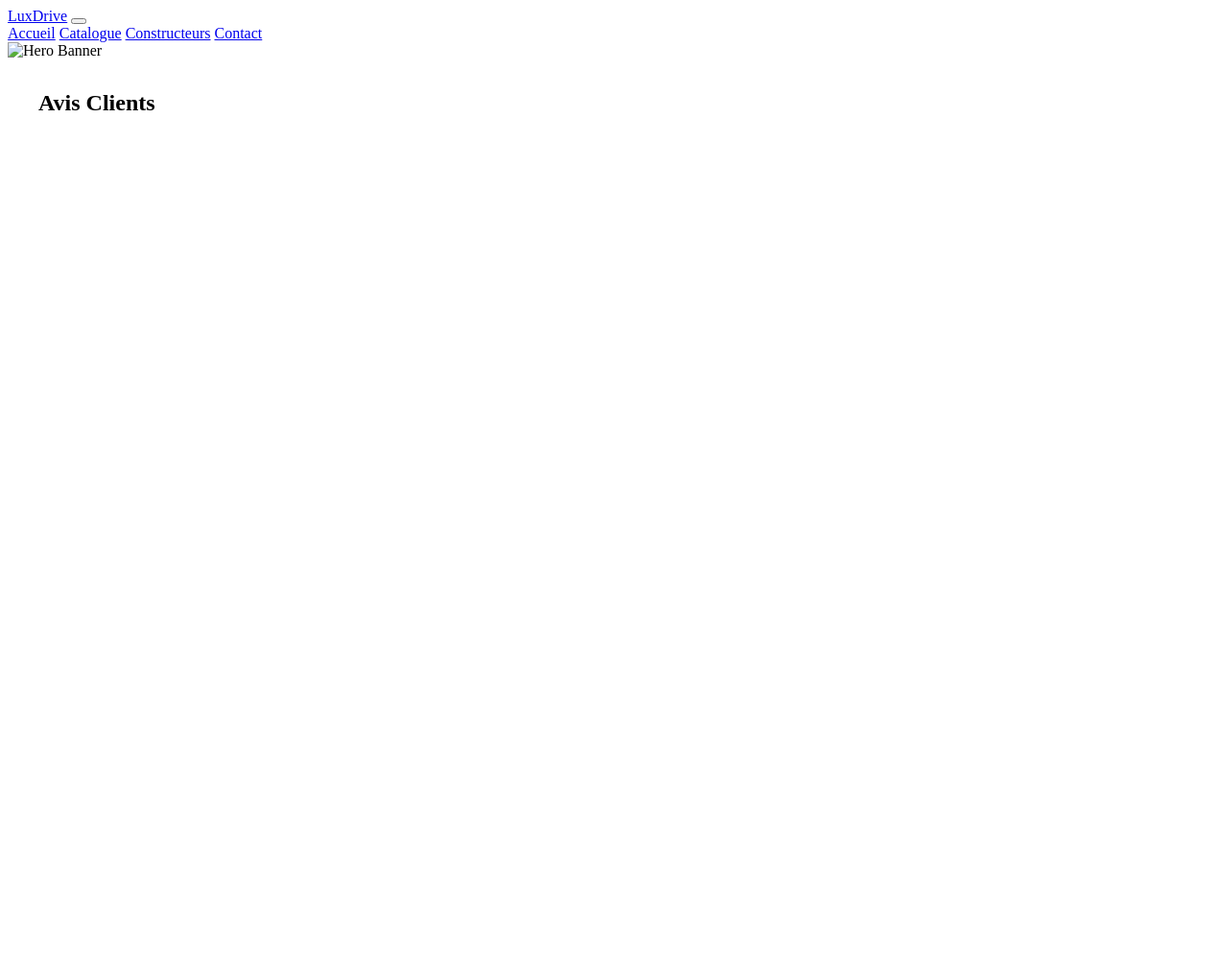
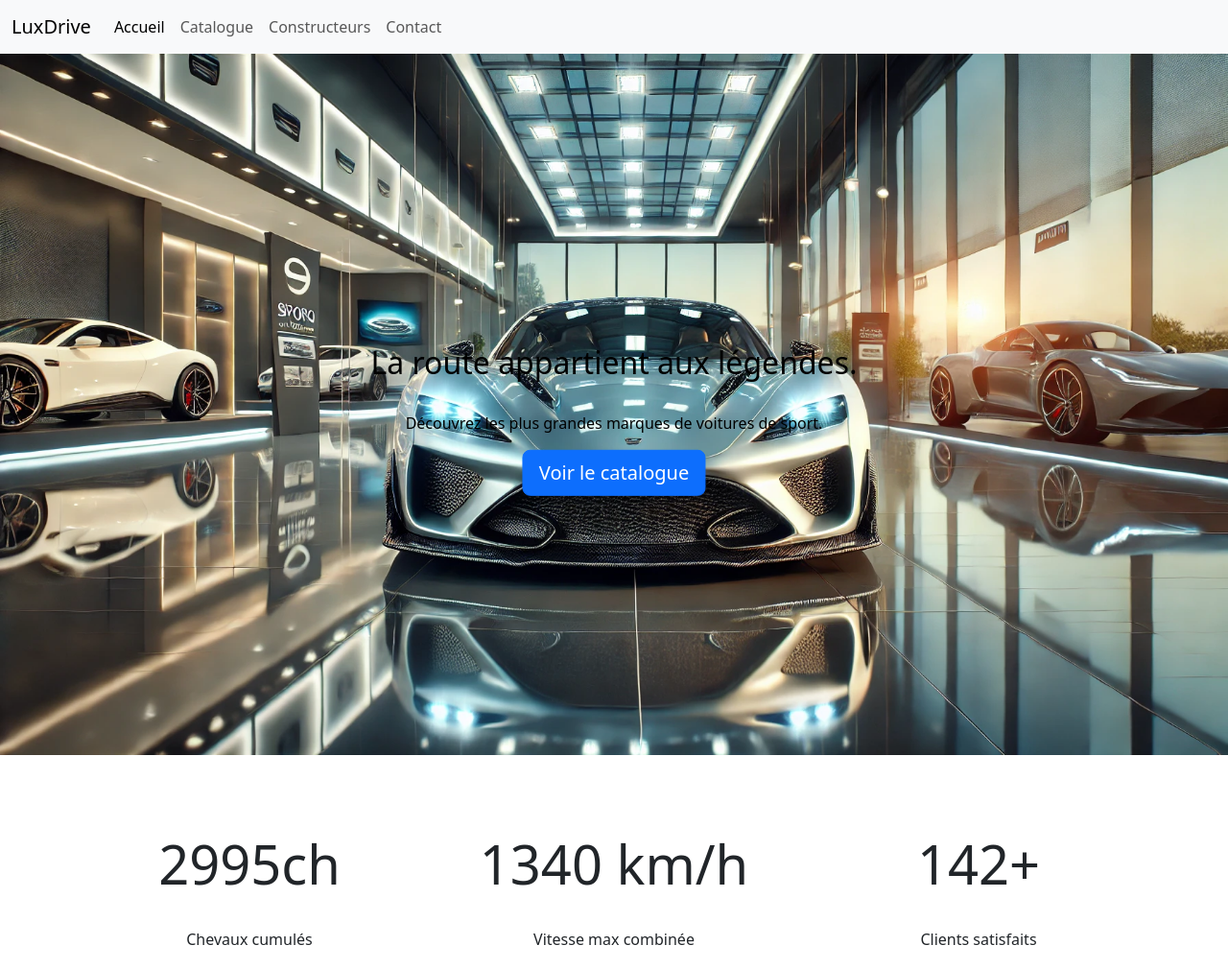
Before and after one commit to Alven-dev/LuxDrive, a plain HTML site: page index.html in a window 1280 px wide. Shown: the top 1010 px of the page at 96% size. Before the commit the page ends 800 px from the top, so only its background shows below. Drawn offline with nearby package versions, Linux system fonts and the light colour scheme; files that its build step writes are made by us from their sources; the site is published under a folder, as on GitHub Pages, so addresses that start at the root find nothing.

Commit message:
GitPages update

```diff
--- a/catalogue.html
+++ b/catalogue.html
@@ -4,21 +4,21 @@
     <meta charset="UTF-8">
     <meta name="viewport" content="width=device-width, initial-scale=1.0">
     <title>LuxDrive - catalogue</title>
-    <link rel="stylesheet" href="/vendor/bootstrap/css/bootstrap.min.css">
+    <link rel="stylesheet" href="vendor/bootstrap/css/bootstrap.min.css">
     <link rel="stylesheet" href="css/styles.css">
 </head>
 <body>
     <header>
         <nav class="navbar navbar-expand-lg bg-body-tertiary">
             <div class="container-fluid">
-              <a class="navbar-brand" href="/index.html">LuxDrive</a>
+              <a class="navbar-brand" href="index.html">LuxDrive</a>
               <button class="navbar-toggler" type="button" data-bs-toggle="collapse" data-bs-target="#navbarNavAltMarkup" aria-controls="navbarNavAltMarkup" aria-expanded="false" aria-label="Toggle navigation">
                 <span class="navbar-toggler-icon"></span>
               </button>
               <div class="collapse navbar-collapse" id="navbarNavAltMarkup">
                 <div class="navbar-nav">
-                  <a class="nav-link active" aria-current="page" href="/index.html">Accueil</a>
-                  <a class="nav-link" href="/catalogue.html">Catalogue</a>
+                  <a class="nav-link active" aria-current="page" href="index.html">Accueil</a>
+                  <a class="nav-link" href="catalogue.html">Catalogue</a>
                   <a class="nav-link" href="#">Constructeurs</a>
                   <a class="nav-link" href="#">Contact</a>
                 </div>
@@ -30,5 +30,5 @@
         <section id="cars"></section>
     </main>
 </body>
-<script src="/script.js"></script>
+<script src="script.js"></script>
 </html>
--- a/index.html
+++ b/index.html
@@ -4,21 +4,21 @@
     <meta charset="UTF-8">
     <meta name="viewport" content="width=device-width, initial-scale=1.0">
     <title>LuxDrive</title>
-    <link rel="stylesheet" href="/vendor/bootstrap/css/bootstrap.min.css">
+    <link rel="stylesheet" href="vendor/bootstrap/css/bootstrap.min.css">
     <link rel="stylesheet" href="css/styles.css">
 </head>
 <body>
     <header>
         <nav class="navbar navbar-expand-lg bg-body-tertiary">
             <div class="container-fluid">
-              <a class="navbar-brand" href="/index.html">LuxDrive</a>
+              <a class="navbar-brand" href="index.html">LuxDrive</a>
               <button class="navbar-toggler" type="button" data-bs-toggle="collapse" data-bs-target="#navbarNavAltMarkup" aria-controls="navbarNavAltMarkup" aria-expanded="false" aria-label="Toggle navigation">
                 <span class="navbar-toggler-icon"></span>
               </button>
               <div class="collapse navbar-collapse" id="navbarNavAltMarkup">
                 <div class="navbar-nav">
-                  <a class="nav-link active" aria-current="page" href="/index.html">Accueil</a>
-                  <a class="nav-link" href="/catalogue.html">Catalogue</a>
+                  <a class="nav-link active" aria-current="page" href="index.html">Accueil</a>
+                  <a class="nav-link" href="catalogue.html">Catalogue</a>
                   <a class="nav-link" href="#">Constructeurs</a>
                   <a class="nav-link" href="#">Contact</a>
                 </div>
@@ -29,7 +29,7 @@
     <main>
         <section class="container-fluid p-0">
             <div class="position-relative">
-                <img src="/img/fastcar.png" class="img-fluid w-100" alt="Hero Banner">
+                <img src="img/fastcar.png" class="img-fluid w-100" alt="Hero Banner">
                 <div id="hero" class="position-absolute top-50 start-50 translate-middle text-center text-black">
                 </div>
             </div>
@@ -59,5 +59,5 @@
         </section>
     </main>
 </body>
-<script src="/script-home.js"></script>
+<script src="script-home.js"></script>
 </html>
```
